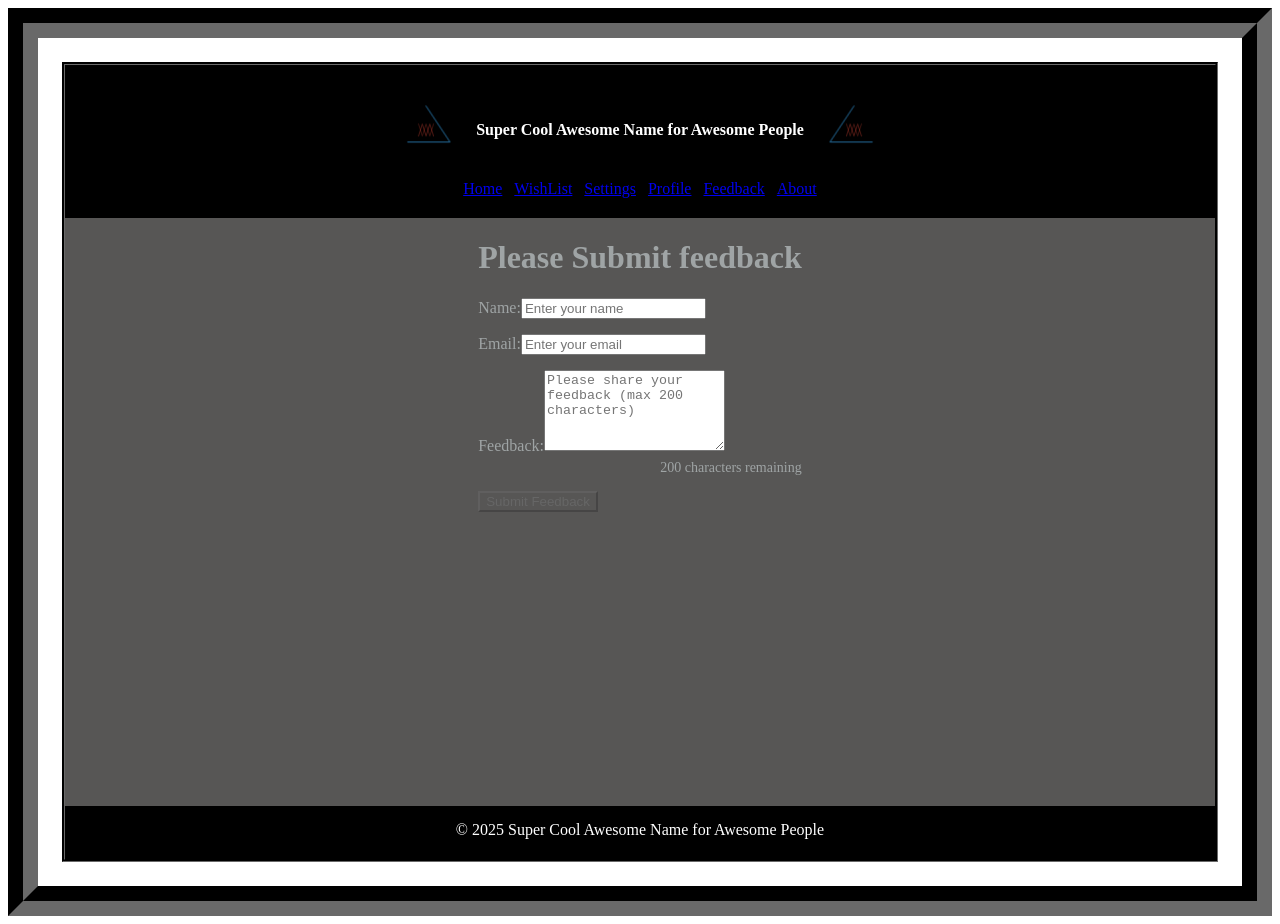
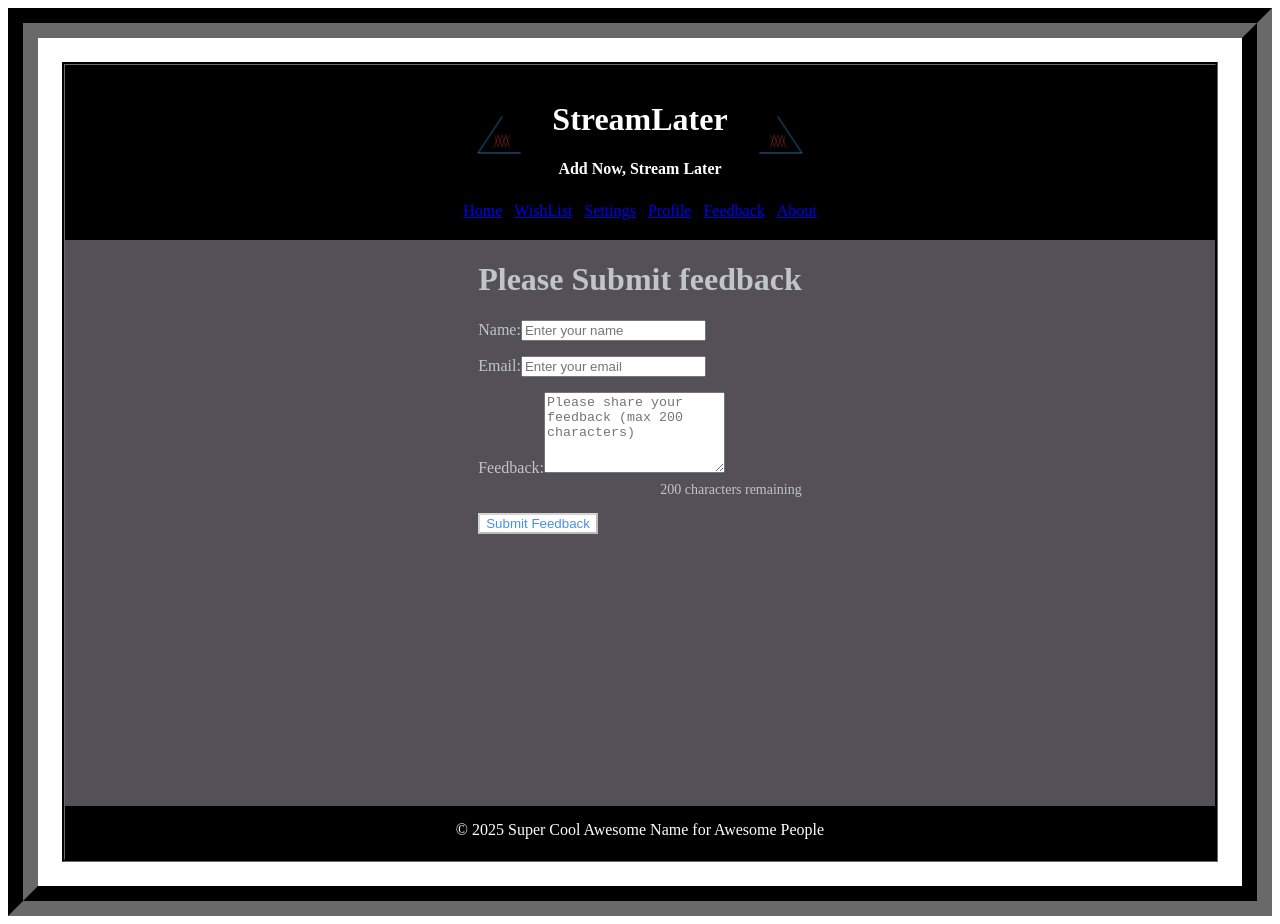
Before and after one commit to MarcusWarnert/Final-Project-2025-Marcus---W-, a React (Vite) app in the folder Final-Project-2025/: page /feedback in a window 1280 px wide. Built offline with nearby package versions, Linux system fonts and the light colour scheme.

Commit message:
Added a title

```diff
--- a/Final-Project-2025/src/App.css
+++ b/Final-Project-2025/src/App.css
@@ -23,12 +23,12 @@
 .btn-enabled {
     background-color: #4a90e2;
     color: white;
+    cursor: pointer;
 }
 
 .btn-disabled {
- background-color: rgb(87,86,85);
- color: #666666
-;
+    background-color: rgb(255, 255, 255);
+    color: #4a90e2;
     cursor: not-allowed;
 }
 
@@ -41,8 +41,8 @@
 }
 
 #body-container {
-    background: rgb(87,86,85);
-    color: rgb(159, 164, 165);
+    background: rgb(85, 80, 87);
+    color: rgb(190, 198, 199);
     min-height: 100vh;
     margin: 24px;
     padding-left: 0;
--- /dev/null
+++ b/Final-Project-2025/src/Components/Forms/Title.jsx
@@ -0,0 +1,23 @@
+import React from 'react';
+
+export default function Title() {
+    return(
+        <main style={{
+            display: 'flex',
+            alignItems: 'center',
+            justifyContent: 'center'
+
+        }}>
+            <div style={{
+                textAlign: 'center'
+            }}>
+                <h1 style={{
+                    fontWeight: 'bold',
+                    marginBottom: '0.5rem'}}>
+                    StreamLater
+                </h1>
+                <h4 style={{marginBottom: '1.5rem'}}>Add Now, Stream Later</h4>
+            </div>
+        </main>
+    )
+}
--- a/Final-Project-2025/src/Components/Layout/Header.jsx
+++ b/Final-Project-2025/src/Components/Layout/Header.jsx
@@ -2,6 +2,7 @@ import React from 'react';
 import NavMenu from './NavMenu';
 import AnimatedLogo from '../Forms/AnimatedLogo';
 import ALB from '../Forms/ALB';
+import Title from '../Forms/Title';
 
 export default function Header() {
 
@@ -11,9 +12,11 @@ export default function Header() {
                 display: 'flex',
                 alignItems: 'center'
             }}>
+
+                <ALB size={60} />
+                <Title />
                 <AnimatedLogo size={60} />
-                <strong>Super Cool Awesome Name for Awesome People</strong>
-                <ALB size={60} />
+
             </div>
             <NavMenu />
         </header>
```
Lines whose indentation alone changed are shown as unchanged.
